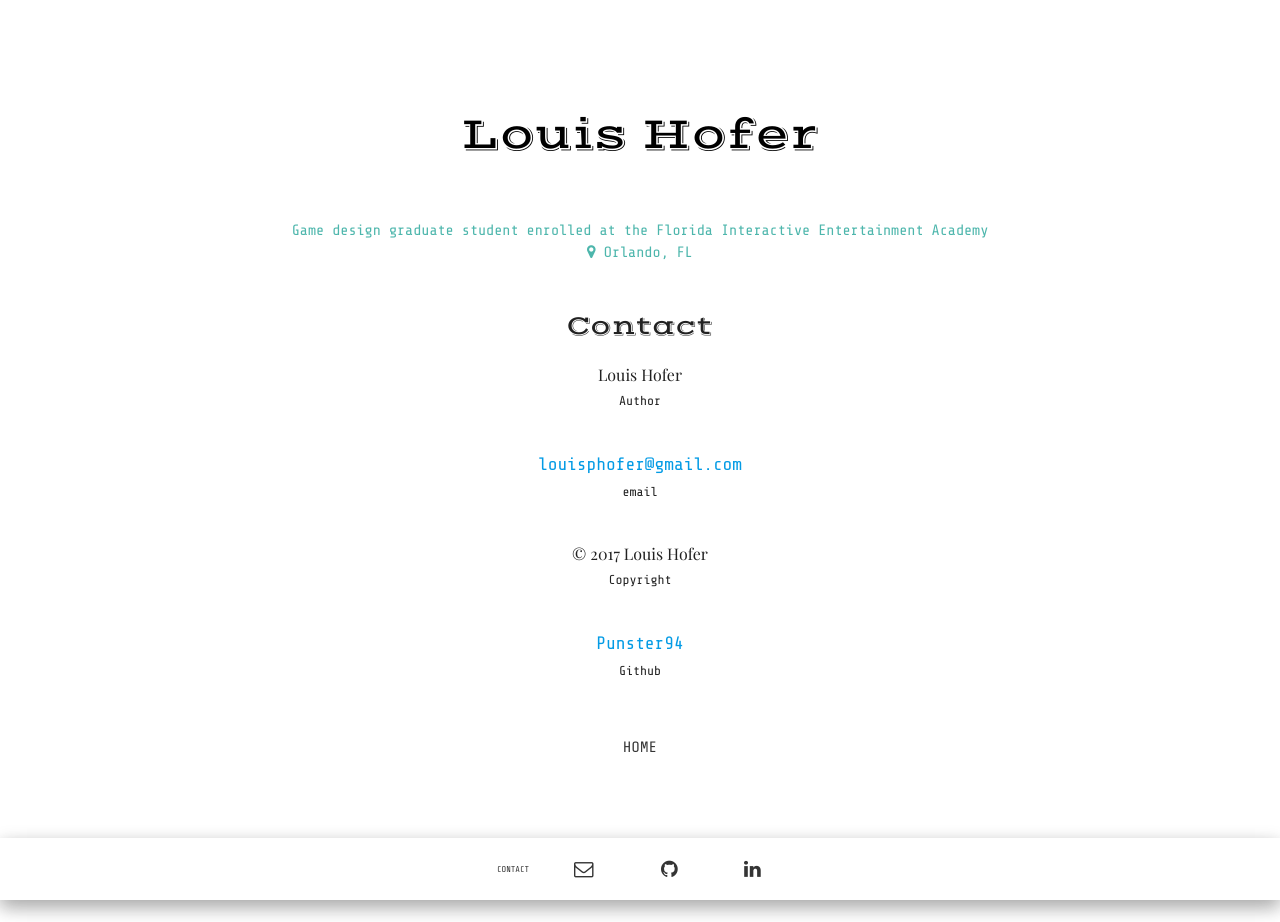
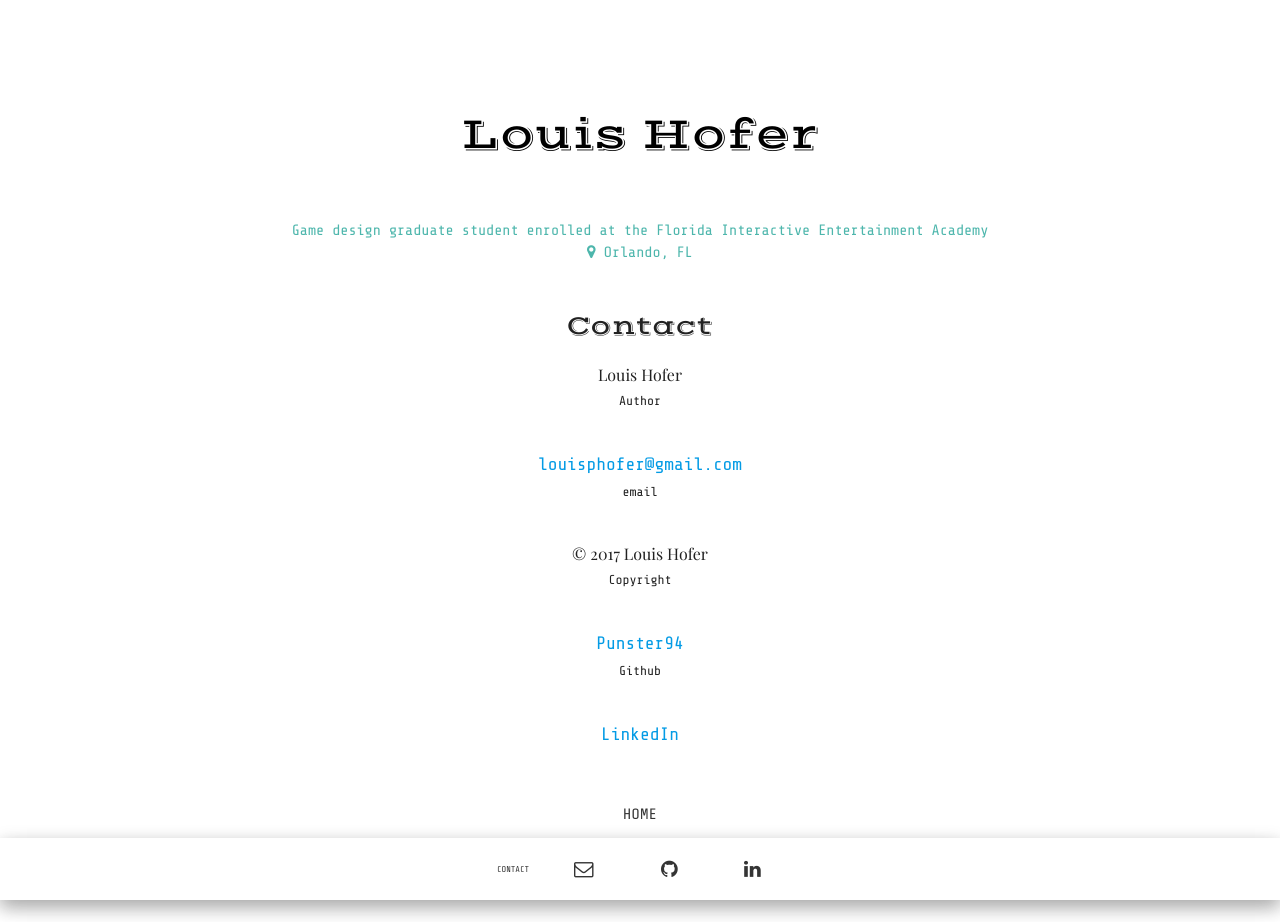
Before and after one commit to punster94/punster94.github.io, a Jekyll site: the page built from imprint.html, in a window 1280 px wide. Built offline with Jekyll 4.4.1, drawn with Linux system fonts in a browser that asks for light colours; some web fonts are replaced.

Commit message:
Updates contact page to include linkedin link.

```diff
--- a/imprint.html
+++ b/imprint.html
@@ -21,6 +21,11 @@ layout: page
                 <p class="my-item"><a class="my-link" href="https://github.com/punster94">Punster94</a><br>
                     <span class="my-item-sub">Github</span></p>
             </li>
+			<li>
+				<p class="my-item">
+					<a class="my-link" href="https://www.linkedin.com/in/louis-hofer-87592a137/">LinkedIn</a><br>
+				</p>
+			</li>
         </ul>
     </p>
 </div>
```
